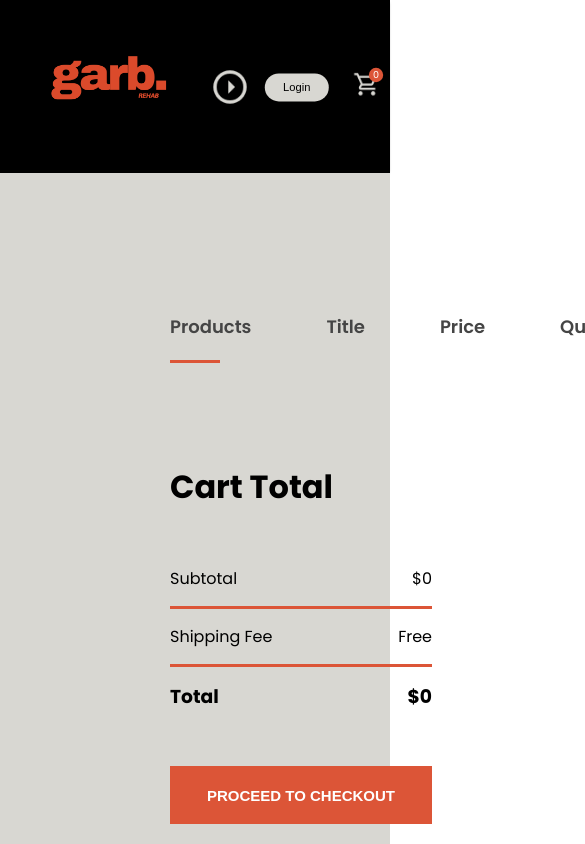
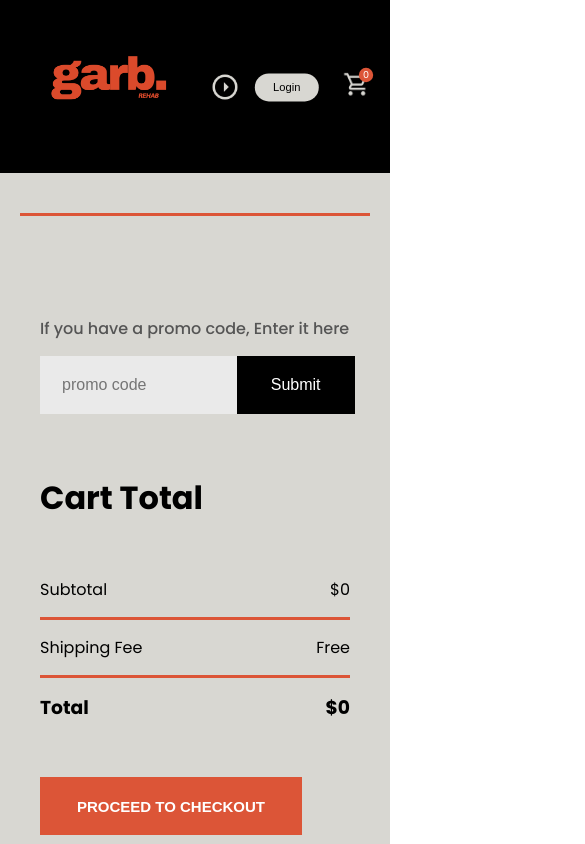
Before and after one commit to nkubana0/Garb-Rehab, a React (Create React App) app in the folder frontend/: page /cart in a window 390 px wide. Shown: the top 844 px of the page, 585 px wide, since content can reach past the window. Built offline with nearby package versions, Linux system fonts and the light colour scheme.

Commit message:
responsive-5:00

```diff
--- a/frontend/src/Components/CartItems/cartitems.css
+++ b/frontend/src/Components/CartItems/cartitems.css
@@ -32,8 +32,8 @@
 .quantity {
     width: 64px;
     height: 50px;
-    border: 2px solid #ebebeb;
     background: white;
+    border: none;
 }
 .cart-items-down {
     display: flex;
@@ -93,3 +93,157 @@
     color: white;
     cursor: pointer;
 }
+@media (max-width: 1300px) {
+    .cartitems {
+        margin: 20px;
+    }
+    .format {
+        display: grid;
+    }
+    .remove-icon {
+        margin: 0px 13px;
+    }
+    .cart-items-down {
+        flex-direction: column-reverse;
+    }
+    .promo {
+        margin: 0px 20px;
+    }
+    .promo-box {
+        width: 95%;
+        display: flex;
+        align-items: center;
+        justify-content: space-between;
+        margin-bottom: 60px;
+    }
+    .promo-box input {
+        border: none;
+        outline: none;
+        background: transparent;
+        font-size: 16px;
+        width: 40%;
+        height: 30px;
+    }
+    .promo-box button {
+        border: none;
+        outline: none;
+        width: 40%;
+        height: 58px;
+        font-size: 16px;
+        background: black;
+        color: white;
+        cursor: pointer;
+    }
+    .cart-items-total {
+        margin: 0px 20px;
+    }
+    .quantity {
+        width: 54px;
+    }
+}
+@media (max-width: 1000px) {
+    .cartitems {
+        margin: 20px;
+    }
+    .format-main {
+        display: none;
+        grid-template-columns: 0.5fr 3fr 0.5fr;
+        gap: 10px;
+    }
+    .format {
+        display: grid;
+    }
+    .remove-icon {
+        margin: 0px 13px;
+    }
+    .cart-items-down {
+        flex-direction: column-reverse;
+    }
+    .promo {
+        margin: 0px 20px;
+    }
+    .promo-box {
+        width: 95%;
+        display: flex;
+        align-items: center;
+        justify-content: space-between;
+        margin-bottom: 60px;
+    }
+    .promo-box input {
+        border: none;
+        outline: none;
+        background: transparent;
+        font-size: 16px;
+        width: 40%;
+        height: 30px;
+    }
+    .promo-box button {
+        border: none;
+        outline: none;
+        width: 40%;
+        height: 58px;
+        font-size: 16px;
+        background: black;
+        color: white;
+        cursor: pointer;
+    }
+    .cart-items-total {
+        margin: 0px 20px;
+    }
+    .quantity {
+        width: 54px;
+    }
+}
+@media (max-width: 500px) {
+    .cartitems {
+        margin: 20px;
+    }
+    .format-main {
+        display: none;
+        grid-template-columns: 0.5fr 3fr 0.5fr;
+        gap: 10px;
+    }
+    .format {
+        display: grid;
+    }
+    .remove-icon {
+        margin: 0px 13px;
+    }
+    .cart-items-down {
+        flex-direction: column-reverse;
+    }
+    .promo {
+        margin: 0px 20px;
+    }
+    .promo-box {
+        width: 95%;
+        display: flex;
+        align-items: center;
+        justify-content: space-between;
+        margin-bottom: 60px;
+    }
+    .promo-box input {
+        border: none;
+        outline: none;
+        background: transparent;
+        font-size: 16px;
+        width: 40%;
+        height: 30px;
+    }
+    .promo-box button {
+        border: none;
+        outline: none;
+        width: 40%;
+        height: 58px;
+        font-size: 16px;
+        background: black;
+        color: white;
+        cursor: pointer;
+    }
+    .cart-items-total {
+        margin: 0px 20px;
+    }
+    .quantity {
+        width: 54px;
+    }
+}
--- a/frontend/src/Components/DescriptionBox/description.css
+++ b/frontend/src/Components/DescriptionBox/description.css
@@ -27,6 +27,17 @@
     padding: 48px;
     padding-bottom: 70px;
 }
+@media(max-width: 1300px) {
+    .description {
+        margin: 10px;
+        margin-top: 50px;
+    }
+}
+@media(max-width: 1000px) {
+    .description {
+        margin: 70px;
+    }
+}
 @media(max-width: 500px) {
     .description {
         margin: 10px;
--- a/frontend/src/Components/Navbar/navbar.css
+++ b/frontend/src/Components/Navbar/navbar.css
@@ -1,6 +1,7 @@
 .navbar {
   display: flex;
-  justify-content: space-around;
+  align-items: center;
+  justify-content: center;
   padding: 16px;
   box-shadow: 0 1px 3px -2px black;
   background-color: black;
@@ -215,11 +216,17 @@
     }
     .nav-drop-down {
       margin-left: 0px;
+      width: 30px;
     }
     .nav-menu-responsive {
       font-size: 15px;
       margin-left: -50px;
     }
+    .nav-login-cart button {
+      width: 80px;
+      height: 35px;
+      font-size: 14px;
+    }
     .nav-login-cart {
         transform: scale(0.8);
     }
--- a/frontend/src/Components/ProductDisplay/productDisplay.css
+++ b/frontend/src/Components/ProductDisplay/productDisplay.css
@@ -16,7 +16,7 @@
 }
 .display-main {
     width: 586px;
-    height: 700px;
+    height: 650px;
 }
 .display-right {
     margin: 0px 70px;
@@ -87,6 +87,55 @@
     font-weight: 600;
 }
 
+@media(max-width: 1300px) {
+    .product-display {
+        margin: 0px 100px;
+        flex-direction: column;
+    }
+    .display-image-list {
+        margin: 0px 70px;
+    }
+    .display-main {
+        padding-bottom: 50px;
+    }
+}
+
+@media(max-width: 1000px) {
+    .product-display {
+        margin: 20px;
+        flex-direction: column;
+    }
+    .display-left{
+        display: flex;
+        flex-direction: column-reverse;
+    }
+    .display-image-list {
+        margin: 0px;
+        padding: 0px;
+        display: flex;
+        align-items: center;
+        flex-direction: row;
+        justify-content: center;
+        gap: 80px;
+        padding-bottom: 70px;
+    }
+    .display-main {
+        margin: 0px 140px;
+    }
+    .right-size div {
+        padding: 20px;
+    }
+    .display-right h1 {
+        color: black;
+        font-size: 18px;
+        font-weight: 700;
+    }
+    .right-size div {
+        padding: 16px 20px;
+    }
+
+}
+
 @media(max-width: 500px) {
     .product-display {
         margin: 20px;
@@ -97,17 +146,23 @@
         flex-direction: column-reverse;
     }
     .display-image-list {
+        margin: 0px;
+        padding: 0px;
         display: flex;
+        align-items: center;
         flex-direction: row;
+        justify-content: center;
         width: 100%;
         gap: 8px;
     }
     .display-image-list img {
-        width: 90px;
+        width: 100%;
     }
     .display-main {
         width: 100%;
-        height: 550px;
+        height: 450px;
+        padding: 0px;
+        margin: 0px;
     }
     .display-right {
         margin: 0px;
@@ -121,5 +176,8 @@
         font-size: 18px;
         font-weight: 700;
     }
+    .right-size div {
+        padding: 16px 20px;
+    }
 
 }
--- a/frontend/src/Components/ProductDisplay/productDisplay.jsx
+++ b/frontend/src/Components/ProductDisplay/productDisplay.jsx
@@ -11,7 +11,6 @@ const ProductDisplay = (props) => {
     <div className="product-display">
       <div className="display-left">
         <div className="display-image-list">
-          <img src={product.image} alt="" />
           <img src={product.image} alt="" />
           <img src={product.image} alt="" />
           <img src={product.image} alt="" />
--- a/frontend/src/Pages/css/shopCategory.css
+++ b/frontend/src/Pages/css/shopCategory.css
@@ -61,6 +61,30 @@
     color: rgb(216, 215, 210);
     background-color: rgb(220, 85, 55);
 }
+@media(max-width: 1024px) {
+    .shopcategory-products {
+        margin: 20px 10px;
+        display: grid;
+        grid-template-columns: 1fr 1fr 1fr;
+        row-gap: 60px;
+        column-gap: 10px;
+    }
+    .shopcategory-indexSort {
+        display: flex;
+        margin: 0px 20px;
+        justify-content: space-between;
+        align-items: center;
+    }
+    .shopcategory-indexSort p {
+        font-size: smaller;
+    }
+    .shopcategory-sort {
+        font-size: 14px;
+    }
+    .shop-category .dropdown {
+        width: 30px;
+    }
+}
 
 @media(max-width: 500px) {
     .shopcategory-products {
```
Also changed, not shown: frontend/src/Components/Navbar/navbar.jsx (+42 -13 lines).
